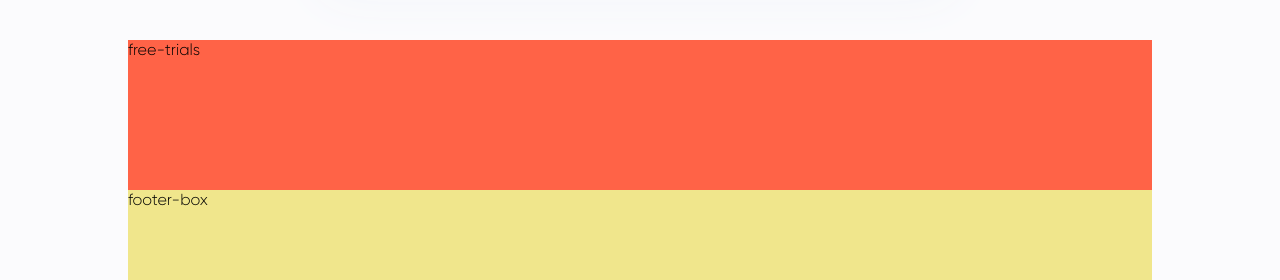
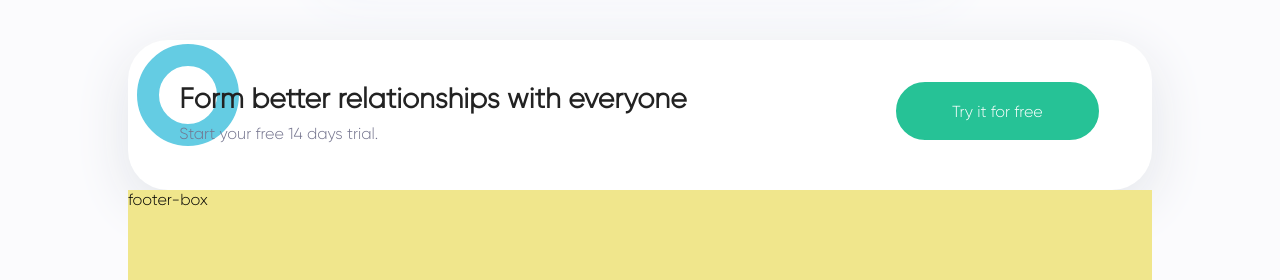
Before and after one commit to Sandrew94/Responsive-Landing-Page, a plain HTML site: page index.html in a window 1280 px wide. Shown: the part 4576-4856 px from the top of the page. Drawn offline with Linux system fonts and the light colour scheme.

Commit message:
"Form better relationships " destkop version

```diff
--- a/css/style.css
+++ b/css/style.css
@@ -2250,10 +2250,63 @@ html {
 
 .free-trials {
     width: 80%;
-    background-color: tomato;
     height: 150px;
-}
-
+    display: flex;
+    justify-content: center;
+    background: #FFFFFF;
+    box-shadow: 0px 15px 55.4444px #e1e4e9;
+    border-radius: 40px;
+}
+
+.free-trials-box {
+    display: flex;
+    justify-content: space-between;
+    align-items: center;
+    width: 90%;
+    position: relative;
+}
+
+.title-box {
+    font-weight: bold;
+    font-size: 28px;
+    line-height: 30px;
+}
+
+
+.title-little {
+    font-weight: 500;
+    font-size: 16px;
+    line-height: 150%;
+    padding-top: 0.5rem;
+}
+
+
+.botton-green {
+    position: relative;
+    display: flex;
+    align-items: center;
+    background: #26C296;
+    border: 2px solid #fff;
+    box-sizing: border-box;
+    border-radius: 33.9597px;
+    cursor: pointer;
+}
+
+#button-green-pro {
+    padding: 1.2rem 3.5rem 1.2rem 3.5rem;
+}
+
+.svg-container-trial {
+    position: absolute;
+}
+
+.svg-pos-trail {
+    left: 8rem;
+}
+
+.svg-container-trial circle {
+    cy: 55;
+}
 
 /****************footer-box*******************/
 
--- a/index.html
+++ b/index.html
@@ -881,7 +881,26 @@
                 </div>
             </div>
             <div class="free-trials">
-                free-trials
+                <div class="vector-left">
+                    <svg class="svg-container-trial svg-pos-trail" width="130" height="190">
+                        <circle cx="60" cy="60" r="50" stroke="#64CCE3" stroke-width="2" fill="#64CCE3" />
+                        <circle cx="60" cy="60" r="30" stroke="#64CCE3" stroke-width="2" fill="#FFF" />
+                        Sorry, your browser does not support inline SVG.
+                     </svg>
+                </div>
+               <div class="free-trials-box">
+                   <div class="title-left">
+                        <span class="title-box c-light-black">Form better relationships with everyone</span>
+                        <span class="title-little c-light-grey">Start your free 14 days trial.</span>
+                   </div>
+                   <div class="button-right">
+                    <div class="botton-green">
+                        <span id="button-green-pro" class="button-inside c-white">
+                            Try it for free
+                        </span>
+                    </div>
+                   </div>
+               </div>
             </div>
             <div class="footer-box">
                 footer-box
```
